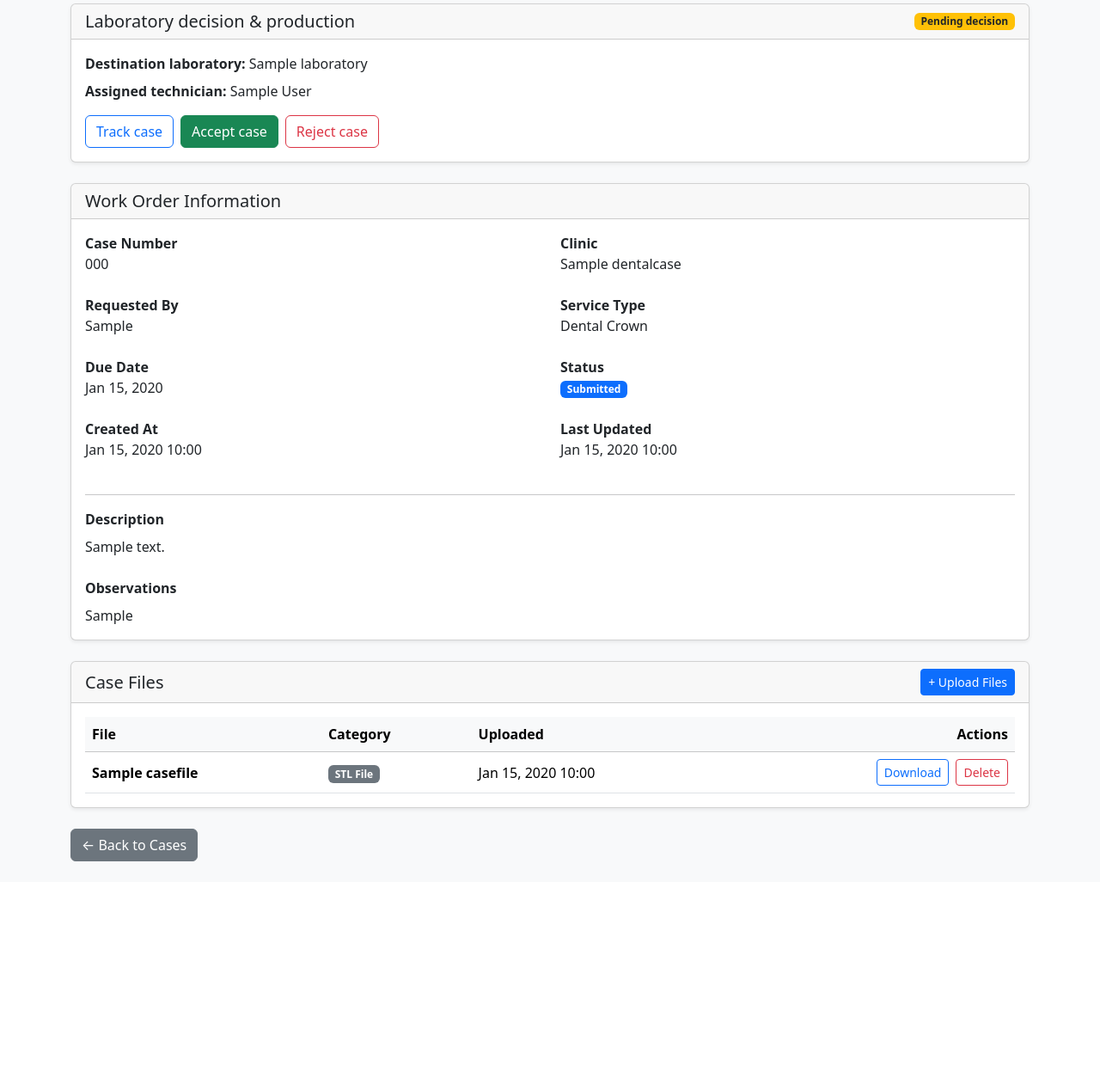
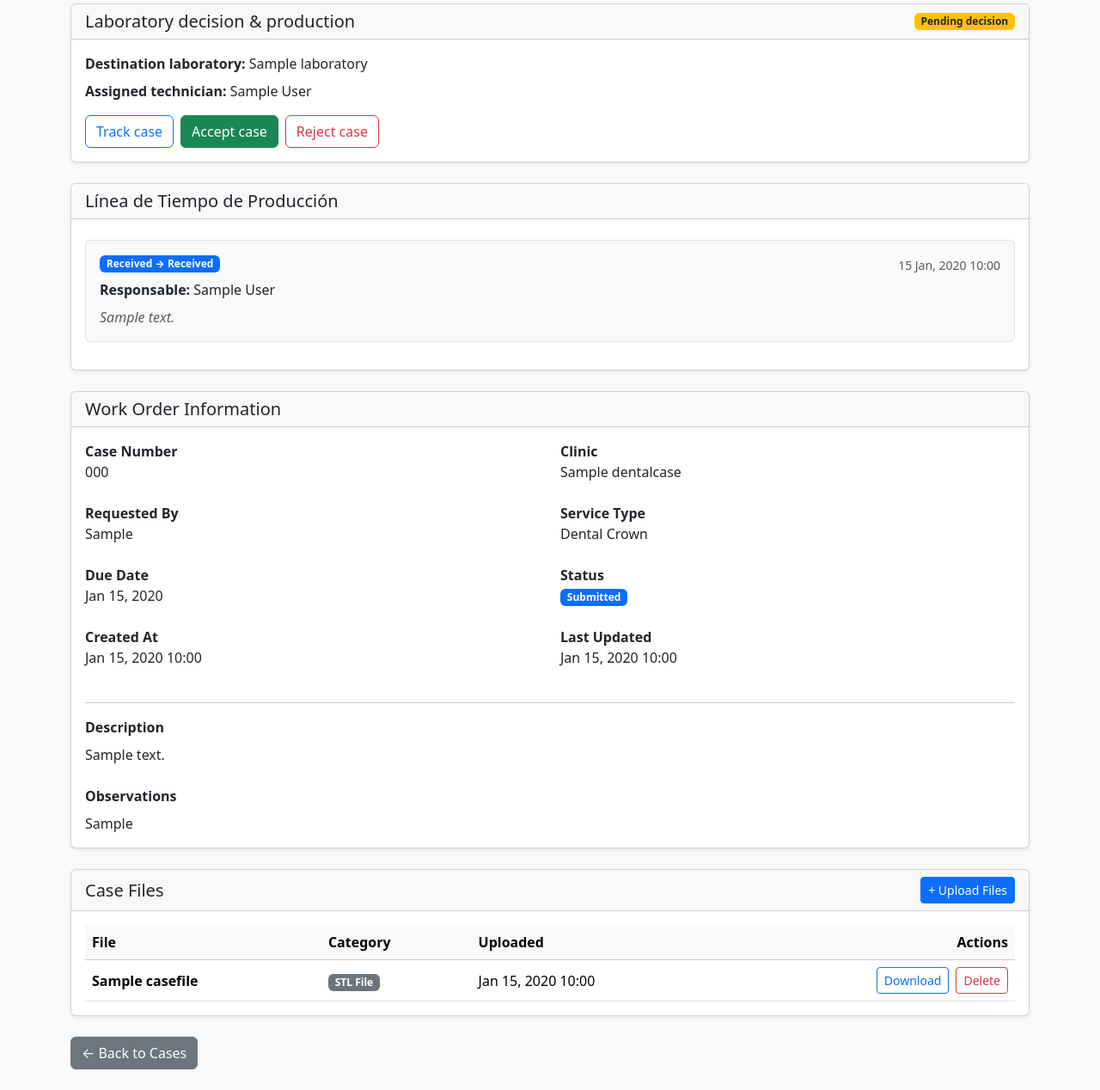
Before and after one commit to ssalazaro8/DentiFlow, a Django app: page /cases/1/ in a window 1280 px wide. Shown: the part 180-1448 px from the top of the page at 86% size. Before the commit the page ends 1182 px from the top, so only its background shows below. Run offline with Django 5.2, Linux system fonts and the light colour scheme; tables that the repository leaves empty hold one stand-in row (values such as "Sample post").

Commit message:
FR11: Production Timeline feat1

```diff
--- a/apps/dental_cases/templates/dental_cases/detail.html
+++ b/apps/dental_cases/templates/dental_cases/detail.html
@@ -74,6 +74,20 @@
         </div>
     </div>
 </div>
+
+
+{% if workflow %}
+<div class="card shadow-sm mb-4">
+    <div class="card-header bg-light">
+        <h5 class="mb-0">
+            <i class="bi bi-hourglass-split text-primary"></i> Línea de Tiempo de Producción
+        </h5>
+    </div>
+    <div class="card-body pt-4">
+        {% include "dental_cases/includes/timeline.html" %}
+    </div>
+</div>
+{% endif %}
 
 
 <div class="card shadow-sm mb-4">
--- /dev/null
+++ b/apps/dental_cases/templates/dental_cases/includes/timeline.html
@@ -0,0 +1,42 @@
+{% load case_filters %}
+
+{% if timeline %}
+    {% for item in timeline %}
+        <div class="mb-3 p-3 border rounded" style="background-color: #f8f9fa;">
+            <div class="row">
+                <div class="col-md-8">
+                    <h6 class="mb-2">
+                        <span class="badge bg-primary">
+                            {{ item.update.get_previous_stage_display|default:"Inicio" }} → {{ item.update.get_stage_display }}
+                        </span>
+                    </h6>
+                    <p class="mb-2">
+                        <strong>Responsable:</strong> {{ item.update.updated_by.get_full_name|default:item.update.updated_by.username|default:"Sistema" }}
+                    </p>
+                    {% if item.update.comment %}
+                        <p class="mb-0 text-muted">
+                            <em>{{ item.update.comment }}</em>
+                        </p>
+                    {% endif %}
+                </div>
+                <div class="col-md-4 text-end">
+                    <p class="mb-2 text-muted">
+                        <small>{{ item.update.created_at|date:"d M, Y H:i" }}</small>
+                    </p>
+                    {% if item.elapsed_time %}
+                        <p class="mb-0">
+                            <small class="badge bg-light text-dark">
+                                Tiempo: {{ item.elapsed_time|format_elapsed_time }}
+                            </small>
+                        </p>
+                    {% endif %}
+                </div>
+            </div>
+        </div>
+    {% endfor %}
+{% else %}
+    <div class="alert alert-info mb-0" role="alert">
+        <strong>Sin eventos registrados</strong>
+        <p class="mb-0">Aún no hay cambios de etapa registrados para este caso.</p>
+    </div>
+{% endif %}
--- a/apps/dental_cases/views.py
+++ b/apps/dental_cases/views.py
@@ -8,6 +8,7 @@ from django.views.generic import TemplateView
 
 from apps.laboratories.models import Laboratory
 from apps.clinics.models import Clinic
+from apps.workflow.selectors import WorkflowUpdateSelector
 
 from .exceptions import DashboardMetricsError
 from .permissions import can_access_case, require_case_access
@@ -117,6 +118,10 @@ def dental_case_detail(request, case_id):
     # laboratory can operate the case through its own inbox.
     can_manage_laboratory = dental_case.laboratory is not None
 
+    timeline = []
+    if workflow:
+        timeline = WorkflowUpdateSelector.get_timeline_with_elapsed_time(workflow)
+
     return render(
         request,
         "dental_cases/detail.html",
@@ -126,6 +131,7 @@ def dental_case_detail(request, case_id):
             "assignment": assignment,
             "workflow": workflow,
             "can_manage_laboratory": can_manage_laboratory,
+            "timeline": timeline,
         },
     )
 
--- a/apps/workflow/selectors.py
+++ b/apps/workflow/selectors.py
@@ -1,4 +1,6 @@
-from .models import Workflow, WorkflowStage
+from .models import Workflow, WorkflowStage, WorkflowUpdate
+from django.db.models import Prefetch
+from django.utils import timezone
 
 
 class WorkflowSelector:
@@ -61,3 +63,42 @@ class WorkflowStageSelector:
         )
 
         return (ultima.order + 1) if ultima else 1
+
+
+class WorkflowUpdateSelector:
+    """
+    FR-11: Consultas para la línea de tiempo de cambios de etapas.
+    """
+
+    @staticmethod
+    def get_timeline_for_workflow(workflow):
+        """
+        Obtiene todos los cambios de etapas de un workflow en orden cronológico.
+        Incluye información del usuario responsable y cálculo de tiempo transcurrido.
+        """
+        updates = WorkflowUpdate.objects.filter(
+            workflow=workflow
+        ).select_related('updated_by').order_by('created_at')
+
+        return updates
+
+    @staticmethod
+    def get_timeline_with_elapsed_time(workflow):
+        """
+        Obtiene el timeline con el tiempo transcurrido entre cada evento.
+        """
+        updates = WorkflowUpdateSelector.get_timeline_for_workflow(workflow)
+        timeline = []
+
+        for i, update in enumerate(updates):
+            elapsed_time = None
+            if i > 0:
+                prev_update = updates[i - 1]
+                elapsed_time = update.created_at - prev_update.created_at
+
+            timeline.append({
+                'update': update,
+                'elapsed_time': elapsed_time,
+            })
+
+        return timeline
```
Also changed, not shown: apps/dental_cases/templatetags/case_filters.py (added, +32 -0 lines), apps/dental_cases/templatetags/__init__.py (added).
